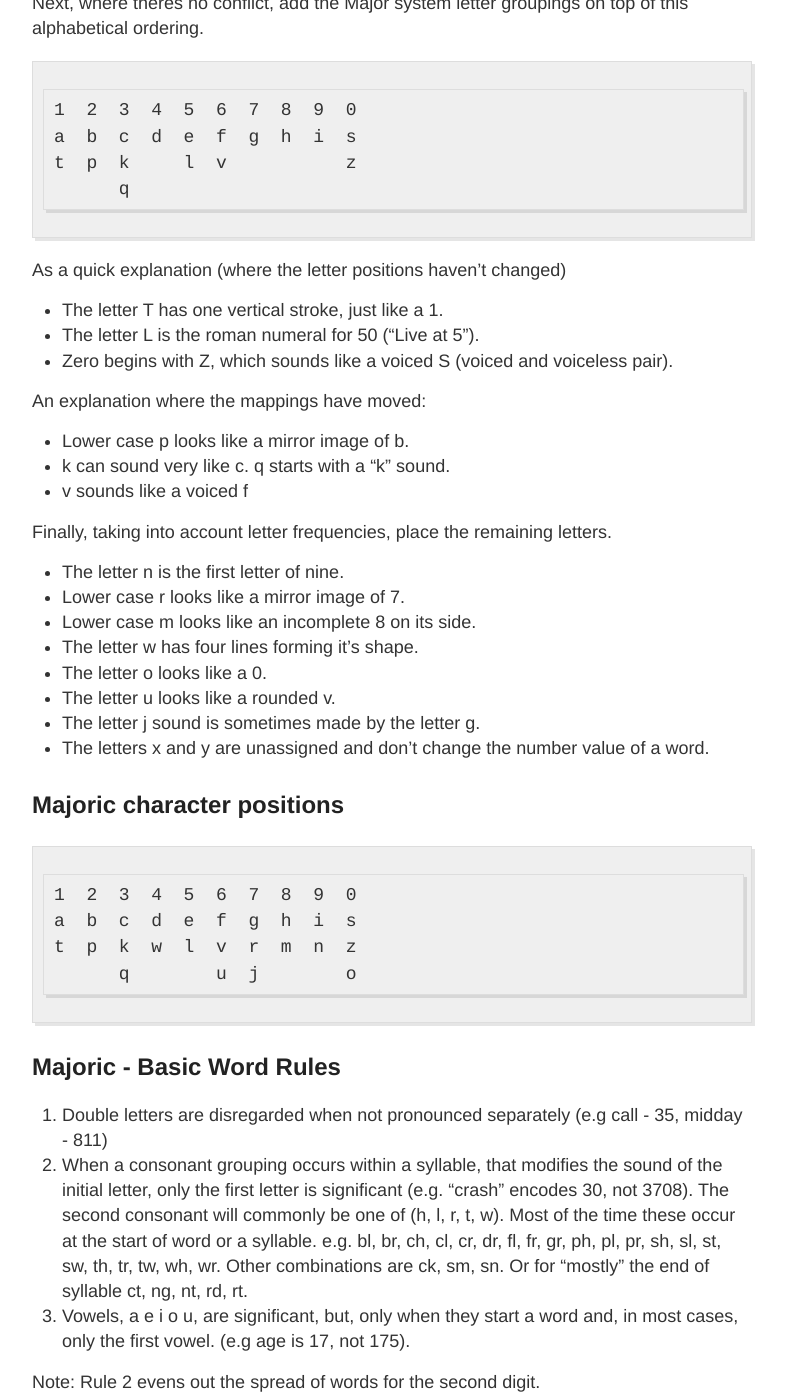
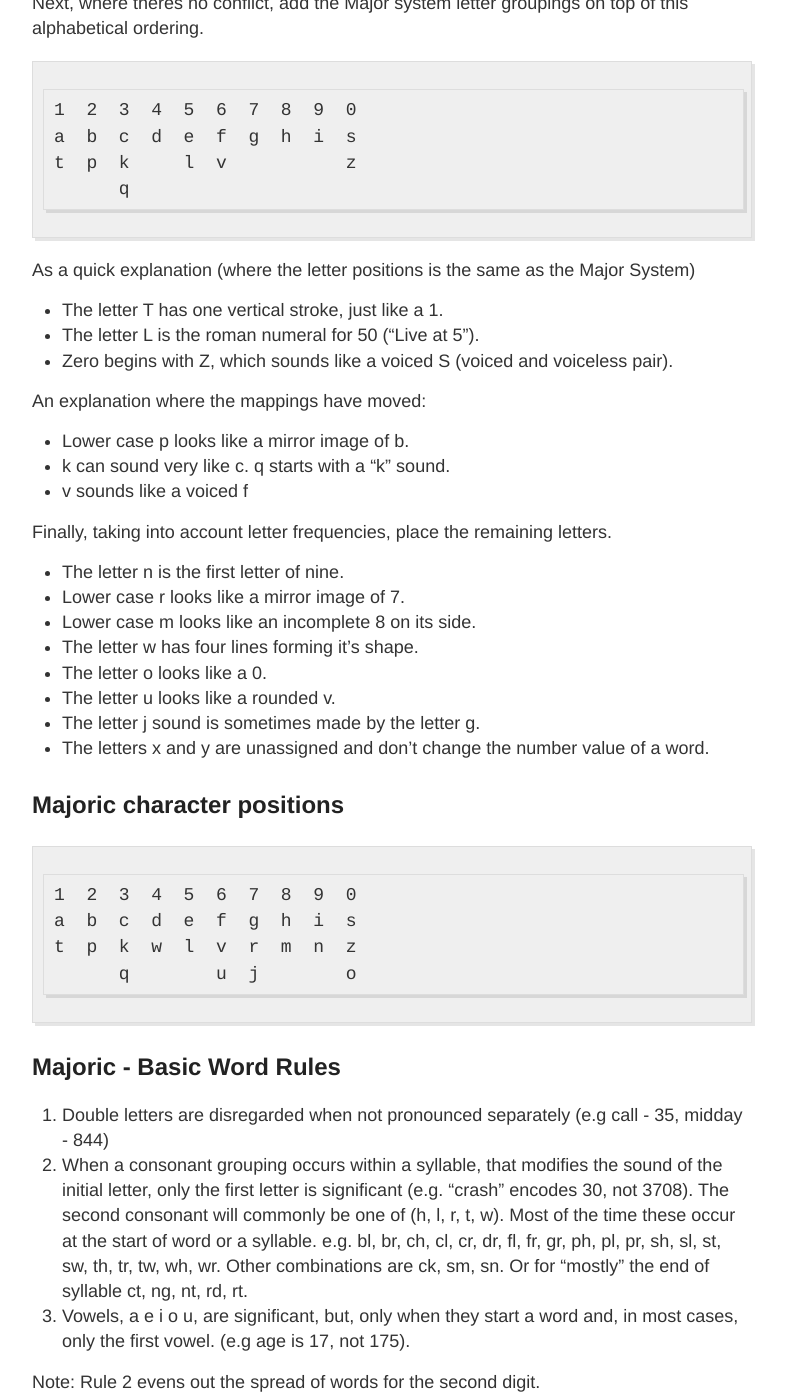
Before and after one commit to oliversarmy/oliversarmy.github.io, a Jekyll site: the page built from _posts/2015-7-01-MajoricSystem.md, in a window 1280 px wide and 1400 px high, scrolled down 1927 px. Shown: the whole window, without its empty margins (248-1034 px from the left). Built offline with Jekyll 4.4.1, drawn with Linux system fonts in a browser that asks for light colours; Markdown is read by kramdown in place of the engine named in the settings.

Commit message:
fix midday

````diff
--- a/_posts/2015-7-01-MajoricSystem.md
+++ b/_posts/2015-7-01-MajoricSystem.md
@@ -51,7 +51,8 @@ a  b  c  d  e  f  g  h  i  s
 t  p  k     l  v           z
       q
 ```
-As a quick explanation (where the letter positions haven't changed)
+As a quick explanation (where the letter positions is the same as the Major
+System)
 
 * The letter T has one vertical stroke, just like a 1.
 * The letter L is the roman numeral for 50 ("Live at 5").
@@ -86,7 +87,7 @@ t  p  k  w  l  v  r  m  n  z
 ## Majoric - Basic Word Rules
 
 1. Double letters are disregarded when not pronounced separately (e.g call - 35,
-   midday - 811)
+   midday - 844)
 1. When a consonant grouping occurs within a syllable, that modifies the sound of the initial letter, only the first letter is significant (e.g. "crash" encodes 30, not 3708). The second consonant will commonly be one of (h, l, r, t, w).
 Most of the time these occur at the start of word or a syllable. e.g.
 bl, br, ch, cl, cr, dr, fl, fr, gr, ph, pl, pr, sh, sl, st, sw, th, tr, tw, wh, wr.
````
